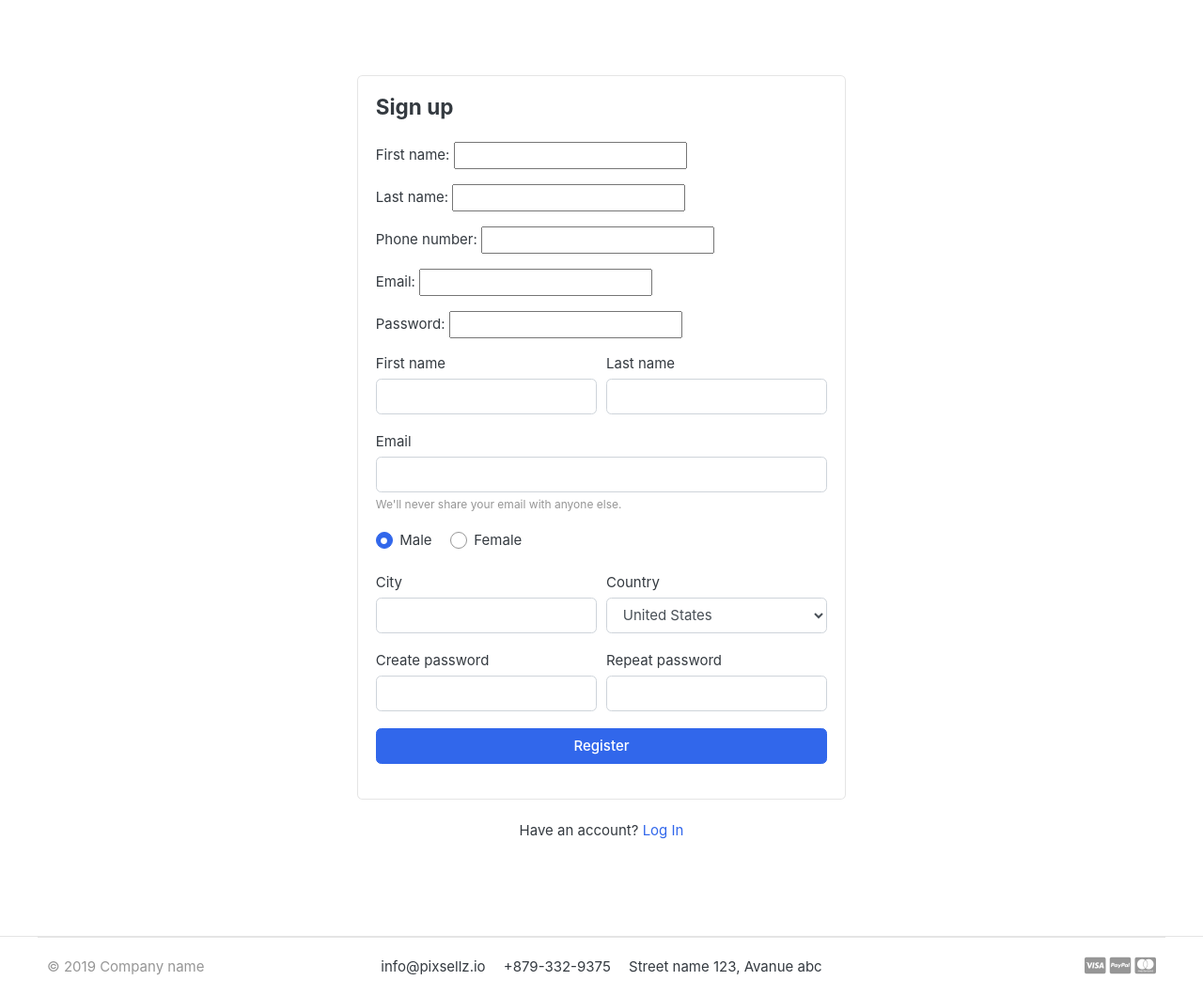
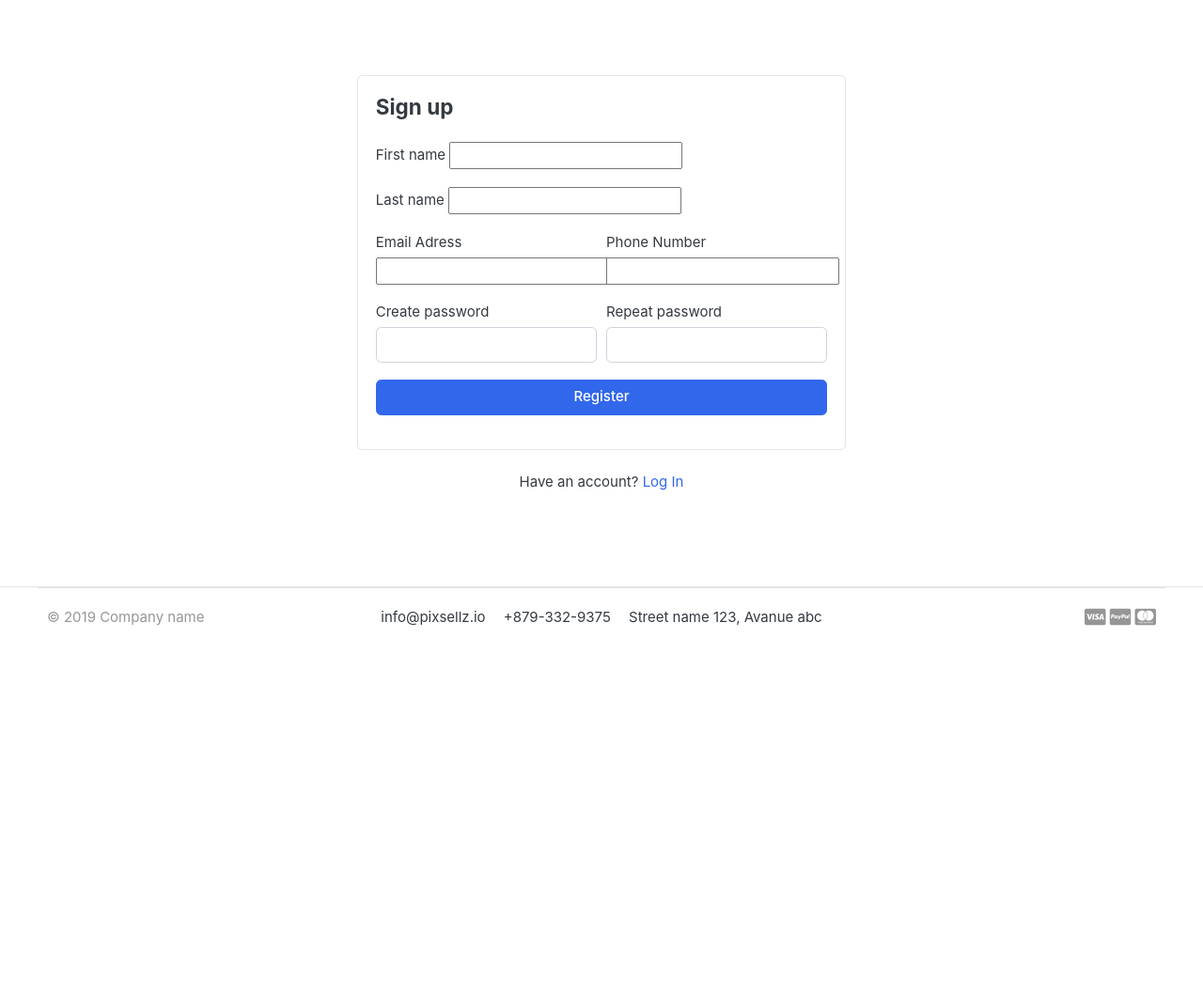
Before and after one commit to morelucks/E_trade, a Django app: page /account/register/ in a window 1280 px wide. Shown: the part 118-1178 px from the top of the page at 94% size. After the commit the page ends 784 px from the top, so only its background shows below. Run offline with Django 4.2, Linux system fonts and the light colour scheme; tables that the repository leaves empty hold one stand-in row (values such as "Sample post"); some libraries are stand-ins or nearby versions; some web fonts are replaced.

Commit message:
modified register template

```diff
--- a/templates/accounts/register.html
+++ b/templates/accounts/register.html
@@ -9,48 +9,28 @@
 	<div class="card mx-auto" style="max-width:520px; margin-top:40px;">
       <article class="card-body">
 		<header class="mb-4"><h4 class="card-title">Sign up</h4></header>
-		<form>
-            {{form.as_p}}
+		<form action="{% url 'register' %}" method="POST">
+            {% csrf_token %}
+
 				<div class="form-row">
 					<div class="col form-group">
 						<label>First name</label>
-					  	<input type="text" class="form-control" placeholder="">
-					</div> <!-- form-group end.// -->
+					  	{{form.first_name}}
+                    </div> <!-- form-group end.// -->
 					<div class="col form-group">
 						<label>Last name</label>
-					  	<input type="text" class="form-control" placeholder="">
+					  	{{form.last_name}}
 					</div> <!-- form-group end.// -->
 				</div> <!-- form-row end.// -->
-				<div class="form-group">
-					<label>Email</label>
-					<input type="email" class="form-control" placeholder="">
-					<small class="form-text text-muted">We'll never share your email with anyone else.</small>
-				</div> <!-- form-group end.// -->
-				<div class="form-group">
-					<label class="custom-control custom-radio custom-control-inline">
-					  <input class="custom-control-input" checked="" type="radio" name="gender" value="option1">
-					  <span class="custom-control-label"> Male </span>
-					</label>
-					<label class="custom-control custom-radio custom-control-inline">
-					  <input class="custom-control-input" type="radio" name="gender" value="option2">
-					  <span class="custom-control-label"> Female </span>
-					</label>
-				</div> <!-- form-group end.// -->
+
 				<div class="form-row">
 					<div class="form-group col-md-6">
-					  <label>City</label>
-					  <input type="text" class="form-control">
+					  <label>Email Adress</label>
+						{{form.email}}
 					</div> <!-- form-group end.// -->
 					<div class="form-group col-md-6">
-					  <label>Country</label>
-					  <select id="inputState" class="form-control">
-					    <option> Choose...</option>
-					      <option>Uzbekistan</option>
-					      <option>Russia</option>
-					      <option selected="">United States</option>
-					      <option>India</option>
-					      <option>Afganistan</option>
-					  </select>
+					  <label>Phone Number</label>
+					  {{form.phone_number}}
 					</div> <!-- form-group end.// -->
 				</div> <!-- form-row.// -->
 				<div class="form-row">
```
